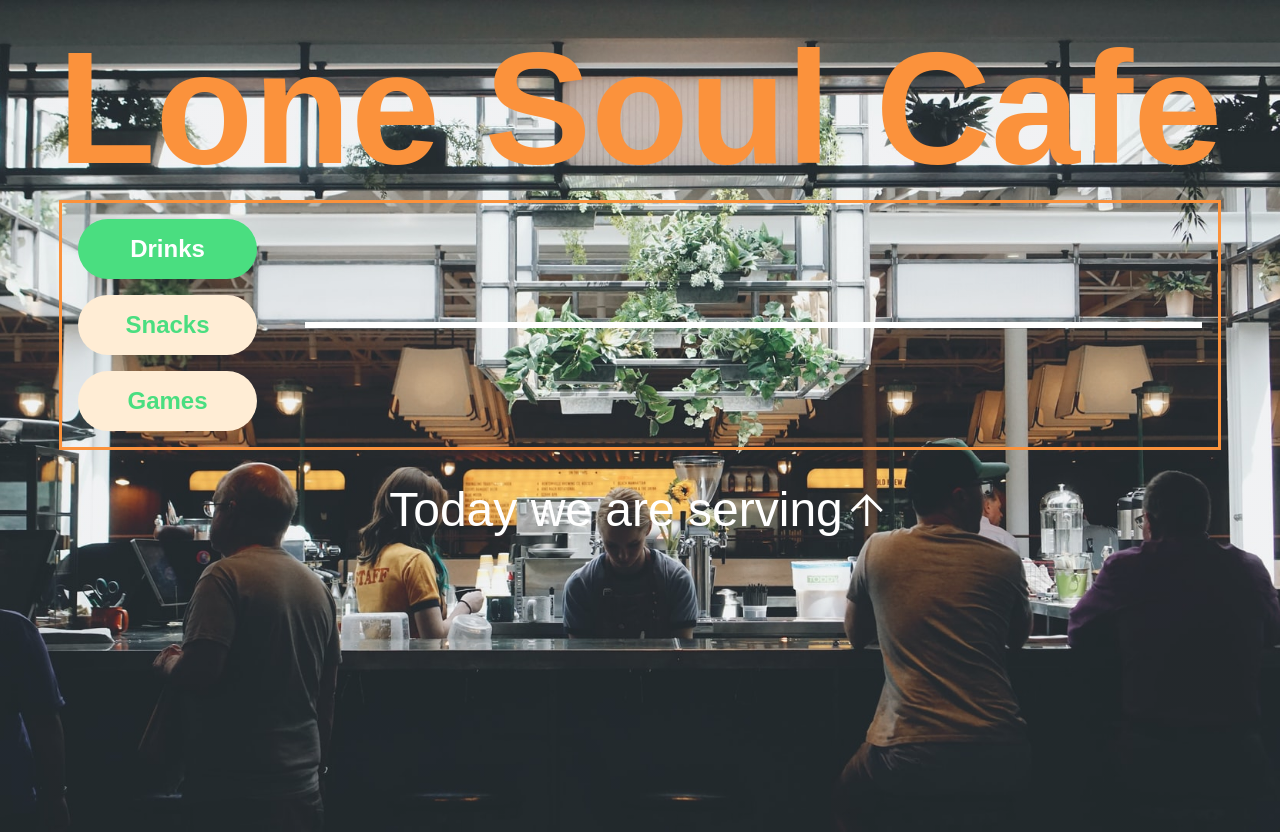
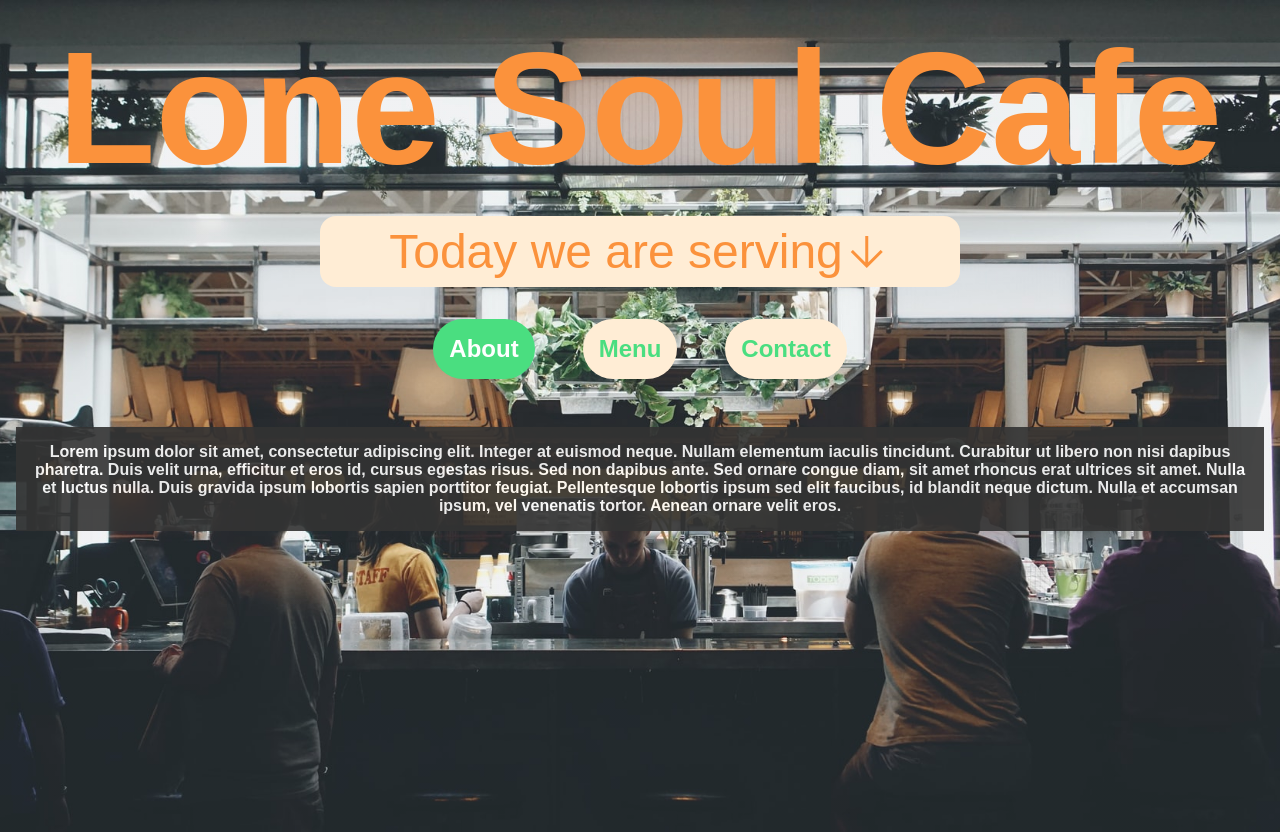
Before and after one commit to romeonorse/odin-restaurant-page, a website built with webpack: page dist/index.html in a window 1280 px wide. Built offline with nearby package versions, Linux system fonts and the light colour scheme.

Commit message:
Add modules

```diff
--- /dev/null
+++ b/src/aboutLoad.js
@@ -0,0 +1,11 @@
+function aboutLoad() {
+  // // Menu Items
+  const menuItems = document.createElement('div');
+  menuItems.classList.add('menu-items');
+  menuItems.innerHTML = `
+    <h4>Lorem ipsum dolor sit amet, consectetur adipiscing elit. Integer at euismod neque. Nullam elementum iaculis tincidunt. Curabitur ut libero non nisi dapibus pharetra. Duis velit urna, efficitur et eros id, cursus egestas risus. Sed non dapibus ante. Sed ornare congue diam, sit amet rhoncus erat ultrices sit amet. Nulla et luctus nulla. Duis gravida ipsum lobortis sapien porttitor feugiat. Pellentesque lobortis ipsum sed elit faucibus, id blandit neque dictum. Nulla et accumsan ipsum, vel venenatis tortor. Aenean ornare velit eros.</h4>
+  `
+  document.body.appendChild(menuItems);
+}
+
+export default aboutLoad;
--- a/src/css/style.css
+++ b/src/css/style.css
@@ -25,37 +25,39 @@ h1 {
 }
 
 .menu-text {
-  margin: 2rem 0;
+  width: 50%;
+  margin: 1rem auto;
+  padding: 0.5rem;
   font-size: 3rem;
   display: flex;
   justify-content: center;
   align-items: center;
-  color: var(--secondary-color);
+  background-color: var(--side-color);
+  border-radius: 1rem;
 }
 
 .material-symbols-outlined, span {
   font-size: 3rem;
-  color: var(--secondary-color);
+  color: var(--main-color);
 }
 
 .menu-container {
   width: 90%;
   margin: 0 auto;
   padding: 1rem;
-  border: 3px solid var(--main-color);
   display: flex;
   justify-content: center;
   align-items: center;
   gap: 3rem;
 }
 
-.menu-tab {
+/* .menu-tab {
   flex: 1;
   display: flex;
   flex-direction: column;
   justify-content: center;
   gap: 1rem;
-}
+} */
 
 .tab {
   padding: 1rem;
@@ -78,6 +80,28 @@ h1 {
 }
 
 .menu-items {
-  border: 3px solid var(--secondary-color);
+  padding: 1rem;
+  margin-top: 2rem;
+  color: var(--secondary-color);
+  background-color: #333;
+  opacity: 0.9;
   flex: 5;
+  display: flex;
+  justify-content: space-around;
+  align-items: center;
 }
+
+.item {
+  width: 30%;
+  height: 15rem;
+  padding: 0.5rem;
+  color: var(--secondary-color);
+  position: relative;
+}
+
+.item img {
+  width: 80%;
+  border: 1px solid var(--secondary-color);
+  border-radius: 0.5rem;
+  opacity: 0.9;
+}
--- a/src/drinksLoad.js
+++ b/src/drinksLoad.js
@@ -1,3 +1,42 @@
 function drinksLoad() {
+  // // Menu Items
+  const menuItems = document.createElement('div');
+  menuItems.classList.add('menu-items');
+  document.body.appendChild(menuItems);
 
+  // // Items
+  const itemOne = document.createElement('div');
+  itemOne.classList.add('item');
+  itemOne.innerHTML = `
+    <img src="../src/img/drinks/beer.jpg">
+    <h3>Beer</h3>
+    <h4>$5</h4>
+  `
+  menuItems.appendChild(itemOne);
+
+  const itemTwo = document.createElement('div');
+  itemTwo.classList.add('item');
+  itemTwo.innerHTML = `
+    <img src="../src/img/drinks/snacks.jpg">
+    <h3>Snacks</h3>
+    <h4>$10</h4>
+  `
+  menuItems.appendChild(itemTwo);
+  const itemThree = document.createElement('div');
+  itemThree.classList.add('item');
+  itemThree.innerHTML = `
+    <img src="../src/img/drinks/games.jpg">
+    <h3>Fun</h3>
+    <h4>Priceless</h4>
+  `
+  menuItems.appendChild(itemThree);
+  // document.body.appendChild(itemOne);
+  // const itemTwo = document.createElement('div');
+  // itemTwo.classList.add('item');
+  // menuItems.appendChild(itemTwo);
+  // const itemThree = document.createElement('div');
+  // itemThree.classList.add('item');
+  // menuItems.appendChild(itemThree);
 }
+
+export default drinksLoad;
--- a/src/index.js
+++ b/src/index.js
@@ -1,3 +1,26 @@
 import pageLoad from './pageLoad';
 import './css/style.css';
+import aboutLoad from './aboutLoad';
+import drinksLoad from './drinksLoad';
+
 pageLoad();
+aboutLoad();
+
+menuCheck();
+function menuCheck() {
+  const tabs = document.querySelectorAll('.tab');
+
+  tabs.forEach(tab => {
+    tab.addEventListener('click', function(e) {
+      if (e.target.className.includes('about')) {
+        e.target.classList.add('tab-active');
+      } else if (e.target.className.includes('menu')) {
+        // drinksLoad();
+        e.target.classList.add('tab-active');
+      } else if (e.target.className.includes('contact')) {
+        console.log('Contact');
+        e.target.classList.add('tab-active');
+      }
+    })
+  })
+}
--- a/src/pageLoad.js
+++ b/src/pageLoad.js
@@ -7,43 +7,55 @@ function pageLoad() {
   title.innerText = 'Lone Soul Cafe';
   content.appendChild(title);
 
+  // Menu title
+  const menuText = document.createElement('div');
+  menuText.classList.add('menu-text');
+  menuText.innerHTML = `<span>Today we are serving</span><span class="material-symbols-outlined">
+  arrow_downward
+  </span>`;
+  content.appendChild(menuText);
+
   // Menu container
   const menuContainer = div;
   menuContainer.classList.add('menu-container');
   content.appendChild(menuContainer);
-  // Menu tabs
-  const menuTab = document.createElement('div');
-  menuTab.classList.add('menu-tab');
-  menuContainer.appendChild(menuTab);
+  // // Menu tabs
+  // const menuTab = document.createElement('div');
+  // menuTab.classList.add('menu-tab');
+  // menuContainer.appendChild(menuTab);
   // Tabs
-  const drinks = document.createElement('div');
-  drinks.innerText = 'Drinks';
-  drinks.classList.add('tab');
-  drinks.classList.add('tab-active');
-  menuTab.appendChild(drinks);
-  const snacks = document.createElement('div');
-  snacks.innerText = 'Snacks';
-  snacks.classList.add('tab');
-  menuTab.appendChild(snacks);
-  const games = document.createElement('div');
-  games.innerText = 'Games';
-  games.classList.add('tab');
-  menuTab.appendChild(drinks);
-  menuTab.appendChild(snacks);
-  menuTab.appendChild(games);
-  // Menu Items
-  const menuItems = document.createElement('div');
-  menuItems.classList.add('menu-items');
-  menuContainer.appendChild(menuItems);
+  const about = document.createElement('div');
+  about.innerText = 'About';
+  about.classList.add('tab');
+  about.classList.add('about');
+  about.classList.add('tab-active');
+  const menu = document.createElement('div');
+  menu.innerText = 'Menu';
+  menu.classList.add('tab');
+  menu.classList.add('menu');
+  const contact = document.createElement('div');
+  contact.innerText = 'Contact';
+  contact.classList.add('tab');
+  contact.classList.add('contact');
+  menuContainer.appendChild(about);
+  menuContainer.appendChild(menu);
+  menuContainer.appendChild(contact);
 
-  // Items
+  // // Menu Items
+  // const menuItems = document.createElement('div');
+  // menuItems.classList.add('menu-items');
+  // menuContainer.appendChild(menuItems);
 
-  // Menu title
-  const menuText = document.createElement('div');
-  menuText.classList.add('menu-text');
-  menuText.innerHTML = `<span>Today we are serving</span><span class="material-symbols-outlined">
-  arrow_upward
-  </span>`;
-  content.appendChild(menuText);
+  // // Items
+  // const itemOne = document.createElement('div');
+  // itemOne.classList.add('item');
+  // menuItems.appendChild(itemOne);
+  // const itemTwo = document.createElement('div');
+  // itemTwo.classList.add('item');
+  // menuItems.appendChild(itemTwo);
+  // const itemThree = document.createElement('div');
+  // itemThree.classList.add('item');
+  // menuItems.appendChild(itemThree);
+
 }
 export default pageLoad;
```
Also changed, not shown: dist/main.js, src/img/drinks/beer.jpg (added), src/img/drinks/games.jpg (added), src/img/drinks/snacks.jpg (added).
